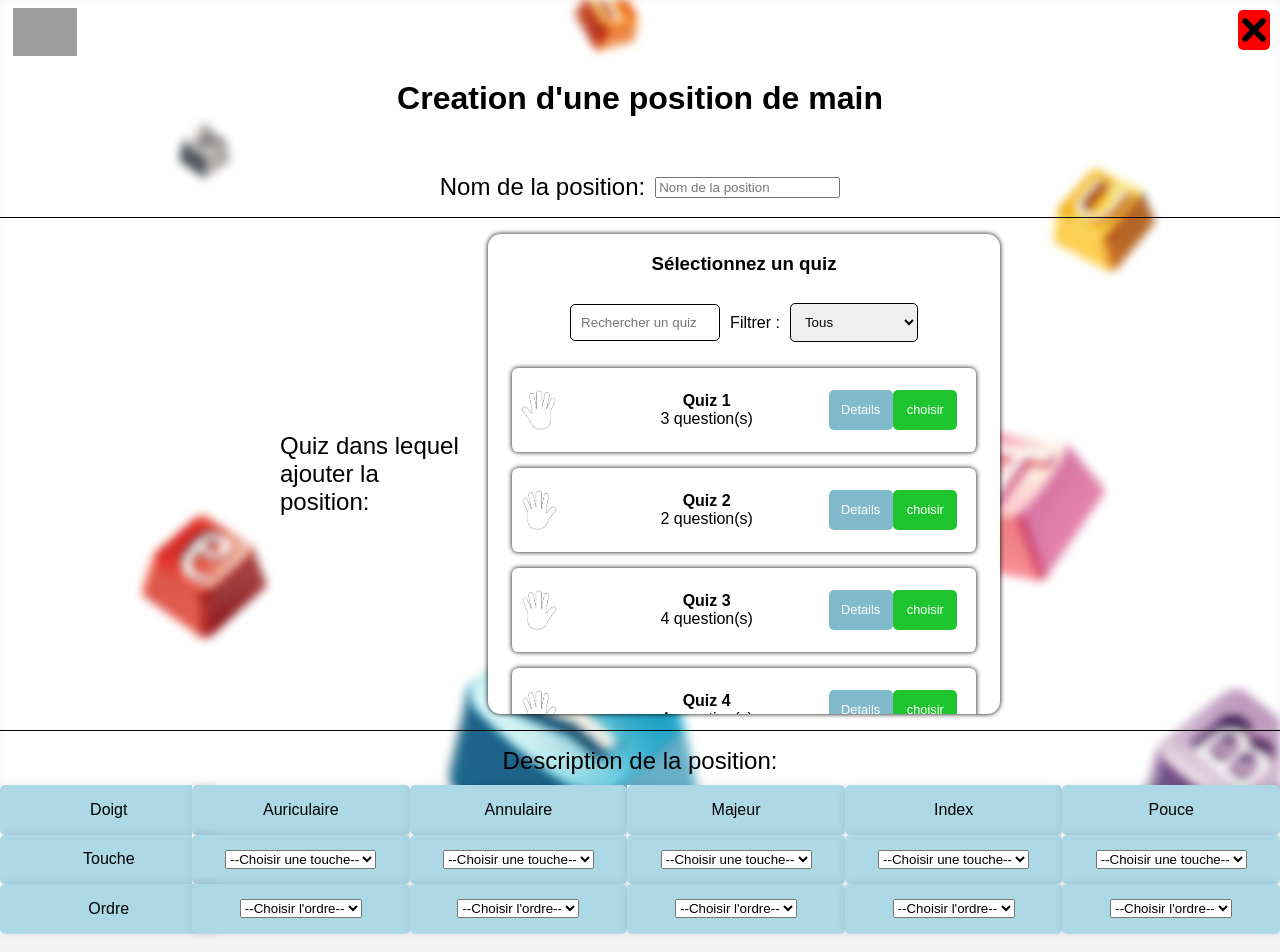
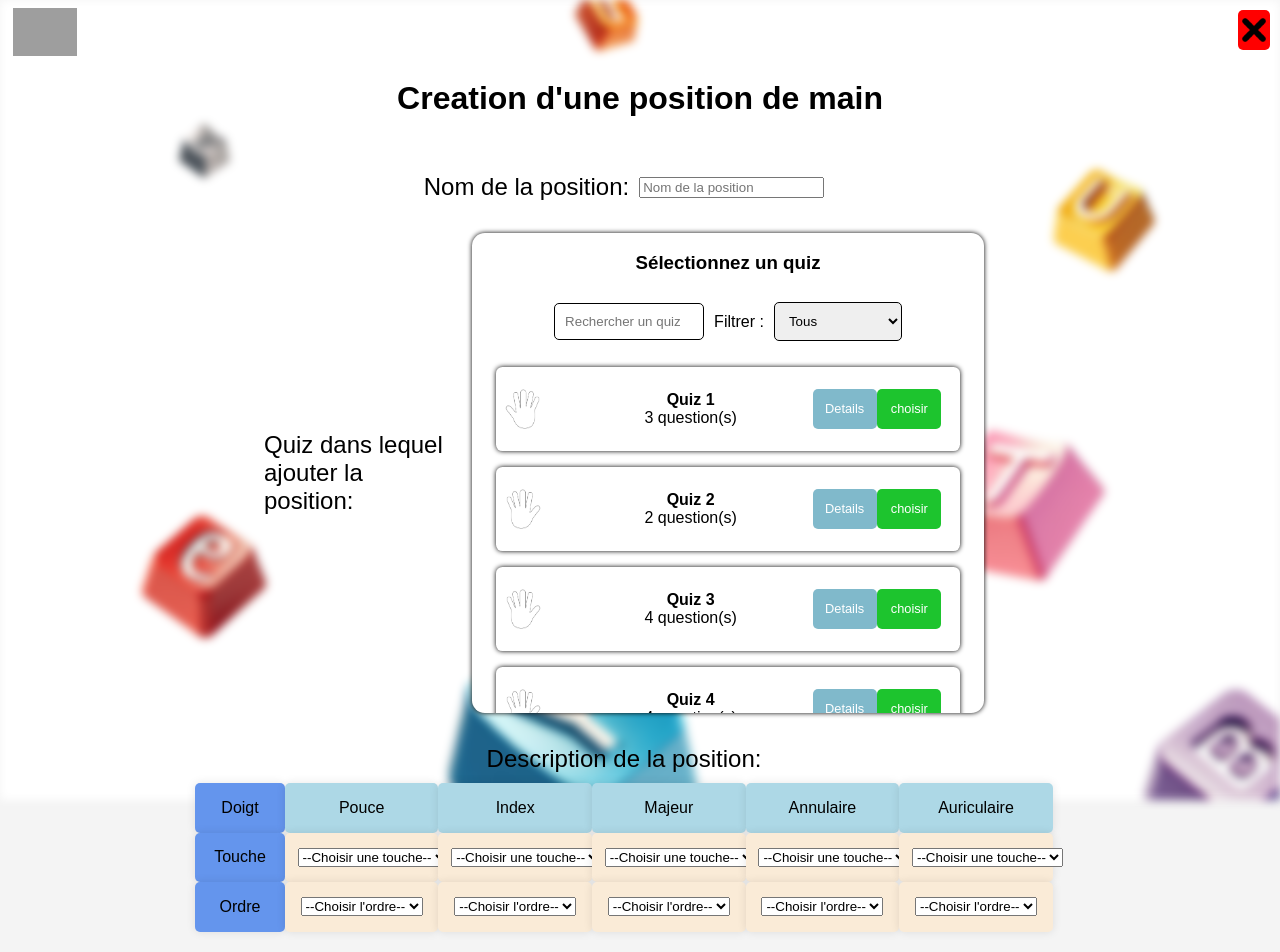
Before and after one commit to mathis-magnin/fingerfit, an Angular app in the folder front-end/: page /position-creation in a window 1280 px wide. Shown: the top 952 px of the page. Built offline with nearby package versions, Linux system fonts and the light colour scheme; grey boxes are pictures that could not be loaded.

Commit message:
feat: le tableau de descripton de position est termine (les box ont un style réglable via une input) #23

```diff
--- a/front-end/src/app/components/box/box.component.html
+++ b/front-end/src/app/components/box/box.component.html
@@ -1,3 +1,3 @@
-<div class="box">
+<div class="box" [ngStyle]="boxInput">
     <ng-content class="box_content"></ng-content>
 </div>
--- a/front-end/src/app/components/box/box.component.scss
+++ b/front-end/src/app/components/box/box.component.scss
@@ -1,5 +1,4 @@
 .box {
-    width: 15vw;
     height: 3vh;
     padding: 1vw;
     margin: 0px;
@@ -9,7 +8,6 @@
     justify-content: space-around;
     align-items: center;
 
-    background-color: lightblue;
     border-radius: 5px;
     box-shadow: 0px 0px 10px 0px rgba(0, 0, 0, 0.1);
 }
--- a/front-end/src/app/components/box/box.component.ts
+++ b/front-end/src/app/components/box/box.component.ts
@@ -1,12 +1,14 @@
-import { Component } from '@angular/core';
+import { Component, Input } from '@angular/core';
+import { BoxInput } from 'src/models/input.model';
 
 @Component({
     selector: 'app-box',
     templateUrl: './box.component.html',
     styleUrls: ['./box.component.scss']
 })
+export class BoxComponent {
 
-export class BoxComponent {
+    @Input() boxInput: BoxInput = { width: '15vw', backgroundColor: 'lightblue' };
 
     constructor() {}
 
--- a/front-end/src/app/components/key-selection-box/key-selection-box.component.html
+++ b/front-end/src/app/components/key-selection-box/key-selection-box.component.html
@@ -1,35 +1,6 @@
-<app-box class="key_selection_box">
+<app-box [boxInput]="boxInput" class="key_selection_box">
     <select class="key_selection">
         <option value="">--Choisir une touche--</option>
-        <option value="A">A</option>
-        <option value="B">B</option>
-        <option value="C">C</option>
-        <option value="D">D</option>
-        <option value="E">E</option>
-        <option value="F">F</option>
-        <option value="G">G</option>
-        <option value="H">H</option>
-        <option value="I">I</option>
-        <option value="J">J</option>
-        <option value="K">K</option>
-        <option value="L">L</option>
-        <option value="M">M</option>
-        <option value="N">N</option>
-        <option value="O">O</option>
-        <option value="P">P</option>
-        <option value="Q">Q</option>
-        <option value="R">R</option>
-        <option value="S">S</option>
-        <option value="T">T</option>
-        <option value="U">U</option>
-        <option value="V">V</option>
-        <option value="W">W</option>
-        <option value="X">X</option>
-        <option value="Y">Y</option>
-        <option value="Z">Z</option>
-        <option value="?">?</option>
-        <option value=".">.</option>
-        <option value="/">/</option>
-        <option value="§">§</option>
+        <option *ngFor="let s of symbols" value="{{s}}">{{symbolToString(s)}}</option>
     </select>
 </app-box>
--- a/front-end/src/app/components/key-selection-box/key-selection-box.component.ts
+++ b/front-end/src/app/components/key-selection-box/key-selection-box.component.ts
@@ -1,13 +1,23 @@
-import { Component } from '@angular/core';
+import { Component, Input } from '@angular/core';
+import { Symbol, symbolToString } from 'src/models/quiz.model';
+import { BoxInput } from 'src/models/input.model';
 
 @Component({
     selector: 'app-key-selection-box',
     templateUrl: './key-selection-box.component.html',
     styleUrls: ['./key-selection-box.component.scss']
 })
-
 export class KeySelectionBoxComponent {
 
-    constructor() {}
+    public symbolToString = symbolToString;
+    public symbols: Symbol[] = [];
+
+    @Input() boxInput: BoxInput = { width: '15vw', backgroundColor: 'lightblue' };
+
+    constructor() {
+        for (let symbol = Symbol.A; symbol <= Symbol.SPACE; symbol++) {
+            this.symbols.push(symbol);
+        }
+    }
 
 }
--- a/front-end/src/app/components/order-selection-box/order-selection-box.component.html
+++ b/front-end/src/app/components/order-selection-box/order-selection-box.component.html
@@ -1,4 +1,4 @@
-<app-box class="order_selection_box">
+<app-box [boxInput]="boxInput" class="order_selection_box">
     <select class="order_selection">
         <option value="">--Choisir l'ordre--</option>
         <option value="1">1</option>
--- a/front-end/src/app/components/order-selection-box/order-selection-box.component.ts
+++ b/front-end/src/app/components/order-selection-box/order-selection-box.component.ts
@@ -1,4 +1,5 @@
-import { Component } from '@angular/core';
+import { Component, Input } from '@angular/core';
+import { BoxInput } from 'src/models/input.model';
 
 @Component({
     selector: 'app-order-selection-box',
@@ -8,6 +9,8 @@ import { Component } from '@angular/core';
 
 export class OrderSelectionBoxComponent {
 
+    @Input() boxInput: BoxInput = { width: '15vw', backgroundColor: 'lightblue' };
+
     constructor() {}
 
 }
--- a/front-end/src/app/components/position-description-tab/position-description-tab.component.html
+++ b/front-end/src/app/components/position-description-tab/position-description-tab.component.html
@@ -1,22 +1,22 @@
 <div class="position_description_tab">
-    <app-box>Doigt</app-box>
-    <app-box>Auriculaire</app-box>
-    <app-box>Annulaire</app-box>
-    <app-box>Majeur</app-box>
-    <app-box>Index</app-box>
-    <app-box>Pouce</app-box>
+    <app-box [boxInput]="boxInput">Doigt</app-box>
+    <app-box [boxInput]="fingerBoxInput">Pouce</app-box>
+    <app-box [boxInput]="fingerBoxInput">Index</app-box>
+    <app-box [boxInput]="fingerBoxInput">Majeur</app-box>
+    <app-box [boxInput]="fingerBoxInput">Annulaire</app-box>
+    <app-box [boxInput]="fingerBoxInput">Auriculaire</app-box>
 
-    <app-box>Touche</app-box>
-    <app-key-selection-box></app-key-selection-box>
-    <app-key-selection-box></app-key-selection-box>
-    <app-key-selection-box></app-key-selection-box>
-    <app-key-selection-box></app-key-selection-box>
-    <app-key-selection-box></app-key-selection-box>
+    <app-box [boxInput]="boxInput">Touche</app-box>
+    <app-key-selection-box [boxInput]="keySelectionBoxInput"></app-key-selection-box>
+    <app-key-selection-box [boxInput]="keySelectionBoxInput"></app-key-selection-box>
+    <app-key-selection-box [boxInput]="keySelectionBoxInput"></app-key-selection-box>
+    <app-key-selection-box [boxInput]="keySelectionBoxInput"></app-key-selection-box>
+    <app-key-selection-box [boxInput]="keySelectionBoxInput"></app-key-selection-box>
 
-    <app-box>Ordre</app-box>
-    <app-order-selection-box></app-order-selection-box>
-    <app-order-selection-box></app-order-selection-box>
-    <app-order-selection-box></app-order-selection-box>
-    <app-order-selection-box></app-order-selection-box>
-    <app-order-selection-box></app-order-selection-box>
+    <app-box [boxInput]="boxInput">Ordre</app-box>
+    <app-order-selection-box [boxInput]="orderSelectionBoxInput"></app-order-selection-box>
+    <app-order-selection-box [boxInput]="orderSelectionBoxInput"></app-order-selection-box>
+    <app-order-selection-box [boxInput]="orderSelectionBoxInput"></app-order-selection-box>
+    <app-order-selection-box [boxInput]="orderSelectionBoxInput"></app-order-selection-box>
+    <app-order-selection-box [boxInput]="orderSelectionBoxInput"></app-order-selection-box>
 </div>
--- a/front-end/src/app/components/position-description-tab/position-description-tab.component.scss
+++ b/front-end/src/app/components/position-description-tab/position-description-tab.component.scss
@@ -1,39 +1,7 @@
 .position_description_tab {
     display: grid;
-    grid-template-columns: 1fr 1fr 1fr 1fr 1fr 1fr;
+    grid-template-columns: 0.5fr 1fr 1fr 1fr 1fr 1fr;
     grid-template-rows: 1fr 1fr 1fr;
     flex-direction: column;
     justify-content: center;
-    /*width: 5vw;*/
-
-    --app-box-width: 10vw;
-    --app-box-background-color: white;
-    --app-key-selection-box-width: 10vw;
-    --app-key-selection-box-background-color: white;
-    --app-order-selection-box-width: 10vw;
-    --app-order-selection-box-background-color: white;
 }
-
-.position_description_tab .box.box {
-    width: 10vw;
-}
-
-app-box {
-    width: 10vw;
-    background-color: white;
-}
-
-.position_description_tab .box.key_selection_box {
-    width: 10vw;
-    background-color: white;
-}
-
-app-key-selection-box {
-    width: 10vw;
-    background-color: white;
-}
-
-.position_description_tab .box.order_selection_box {
-    width: 10vw;
-    background-color: white;
-}
--- a/front-end/src/app/components/position-description-tab/position-description-tab.component.ts
+++ b/front-end/src/app/components/position-description-tab/position-description-tab.component.ts
@@ -1,4 +1,5 @@
 import { Component } from '@angular/core';
+import { BoxInput } from 'src/models/input.model';
 
 @Component({
     selector: 'app-position-description-tab',
@@ -8,6 +9,11 @@ import { Component } from '@angular/core';
 
 export class PositionDescriptionTabComponent {
 
+    public boxInput: BoxInput = { width: '5vw', backgroundColor: 'cornflowerblue' };
+    public fingerBoxInput: BoxInput = { width: '10vw', backgroundColor: 'lightblue' };
+    public keySelectionBoxInput: BoxInput = { width: '10vw', backgroundColor: 'antiquewhite' };
+    public orderSelectionBoxInput: BoxInput = { width: '10vw', backgroundColor: 'antiquewhite' };
+
     constructor() {}
 
 }
--- a/front-end/src/app/pages/position-creation/position-creation.component.scss
+++ b/front-end/src/app/pages/position-creation/position-creation.component.scss
@@ -31,23 +31,16 @@ header app-exit-button {
             align-items: center;
             padding-top: 1.25vw;
             padding-bottom: 1.25vw;
+            width: 97.5vw;
         }
 
-        .position_name {
-            border-bottom: 1px solid #000;
-
-            label {
-                margin-right: 10px;
-            }
+        .position_name label {
+            margin-right: 10px;
         }
 
-        .position_quiz {
-            border-bottom: 1px solid #000;
-
-            label {
-                width: 15vw;
-                margin-right: 1.25vw;
-            }
+        .position_quiz label {
+            width: 15vw;
+            margin-right: 1.25vw;
         }
 
         .description_tab {
@@ -60,7 +53,6 @@ header app-exit-button {
 
         .keyboard {
             flex-direction: column;
-            border-bottom: 1px solid #000;
 
             label {
                 margin-bottom: 1.25vh;
--- /dev/null
+++ b/front-end/src/models/input.model.ts
@@ -0,0 +1,4 @@
+export interface BoxInput {
+    width: string;
+    backgroundColor: string;
+}
```
